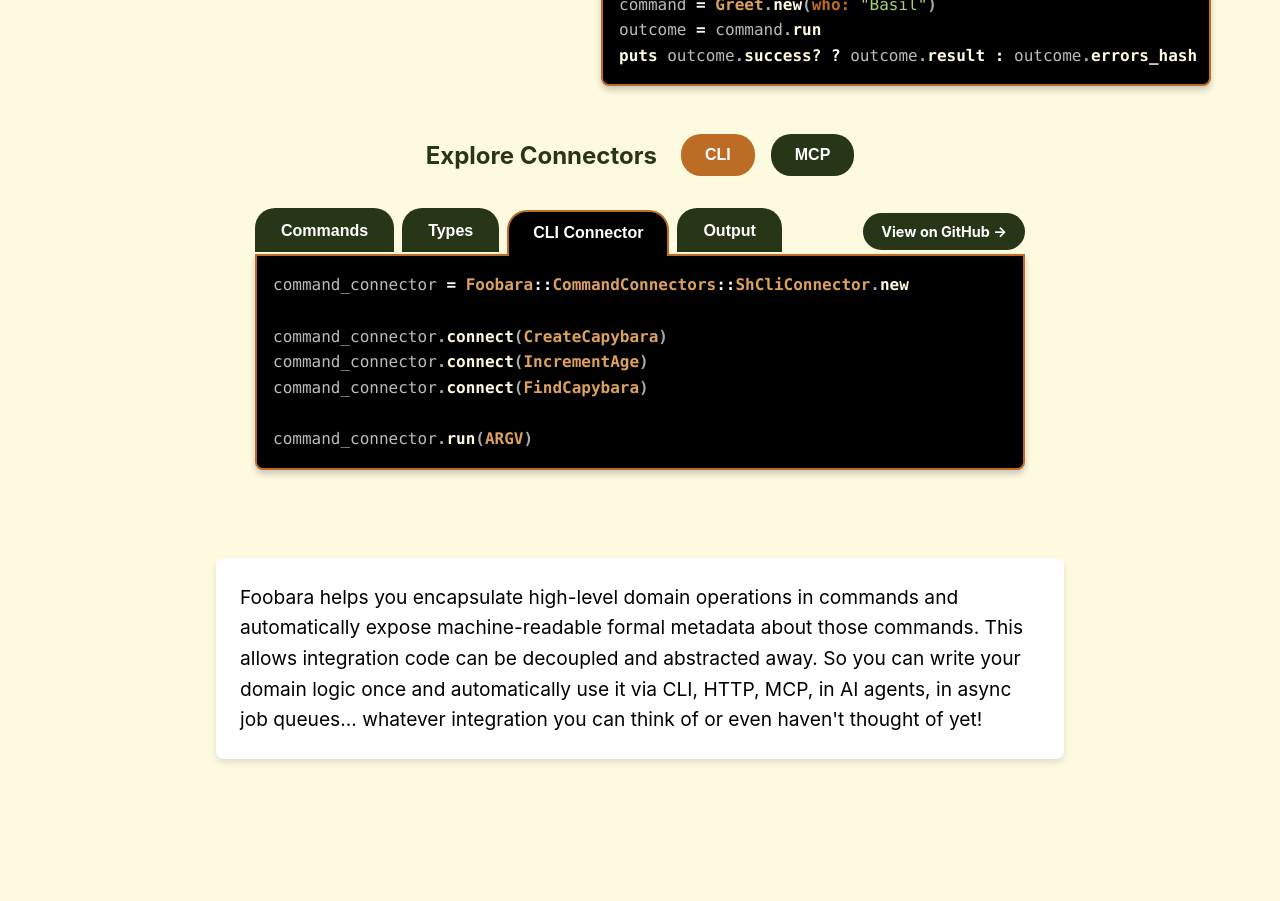
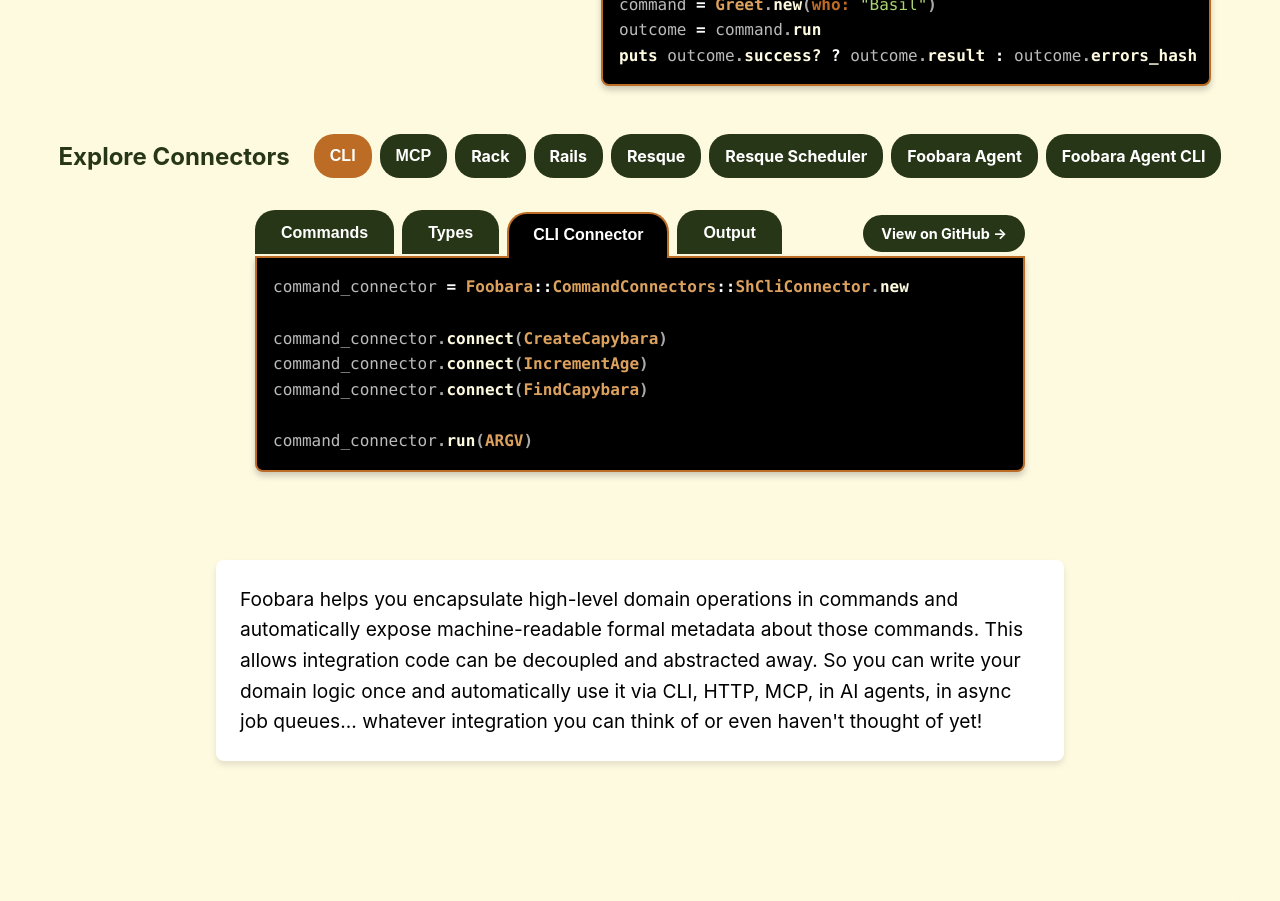
Before and after one commit to foobara/foobara-www, a React (Create React App) app: page / in a window 1280 px wide. Shown: the part 800-1701 px from the top of the page. Built offline with nearby package versions, Linux system fonts and the light colour scheme; the HTML template or start-up script is replaced by a standard one.

Commit message:
Add placeholders for remaining integrations

```diff
--- a/src/Home.css
+++ b/src/Home.css
@@ -281,11 +281,11 @@
 
 .connector-buttons {
   display: flex;
-  gap: 1rem;
+  gap: 0.5rem;
 }
 
 .connector-button {
-  padding: 0.75rem 1.5rem;
+  padding: 0.75rem 1rem;
   background-color: var(--foob-green-dark);
   color: white;
   border: none;
@@ -294,6 +294,10 @@
   font-size: 1rem;
   font-weight: bold;
   transition: background-color 0.3s;
+  text-decoration: none;
+  display: inline-flex;
+  align-items: center;
+  justify-content: center;
 }
 
 .connector-button:hover {
--- a/src/Home/Connectors/ConnectorsDemos.tsx
+++ b/src/Home/Connectors/ConnectorsDemos.tsx
@@ -23,6 +23,54 @@
         >
           MCP
         </button>
+        <a
+          href="https://github.com/foobara/rack-connector"
+          target="_blank"
+          rel="noopener noreferrer"
+          className="connector-button"
+        >
+          Rack
+        </a>
+        <a
+          href="https://github.com/foobara/rails-command-connector"
+          target="_blank"
+          rel="noopener noreferrer"
+          className="connector-button"
+        >
+          Rails
+        </a>
+        <a
+          href="https://github.com/foobara/resque-connector"
+          target="_blank"
+          rel="noopener noreferrer"
+          className="connector-button"
+        >
+          Resque
+        </a>
+        <a
+          href="https://github.com/foobara/resque-scheduler-connector"
+          target="_blank"
+          rel="noopener noreferrer"
+          className="connector-button"
+        >
+          Resque Scheduler
+        </a>
+        <a
+          href="https://github.com/foobara/agent"
+          target="_blank"
+          rel="noopener noreferrer"
+          className="connector-button"
+        >
+          Foobara Agent
+        </a>
+        <a
+          href="https://github.com/foobara/agent-cli"
+          target="_blank"
+          rel="noopener noreferrer"
+          className="connector-button"
+        >
+          Foobara Agent CLI
+        </a>
       </div>
     </div>
 
--- a/src/Home/Connectors/Mcp/McpConnectorDemo.tsx
+++ b/src/Home/Connectors/Mcp/McpConnectorDemo.tsx
@@ -45,7 +45,7 @@
             </button>
           </div>
           <a
-            href="https://github.com/foobara/mcp-connector"
+            href="https://github.com/foobara/mcp-connector?tab=readme-ov-file#foobaramcpconnector"
             target="_blank"
             rel="noopener noreferrer"
             className="tab-link"
```
